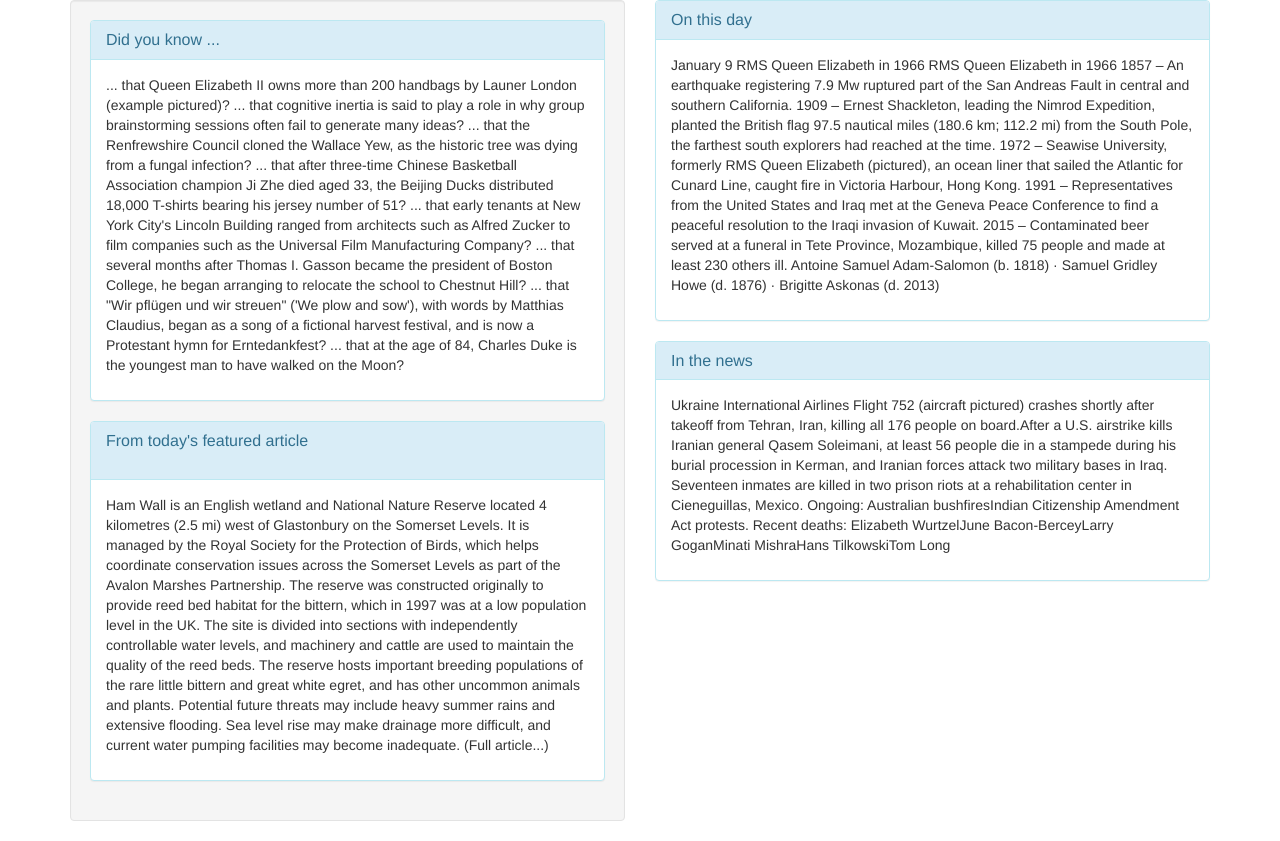
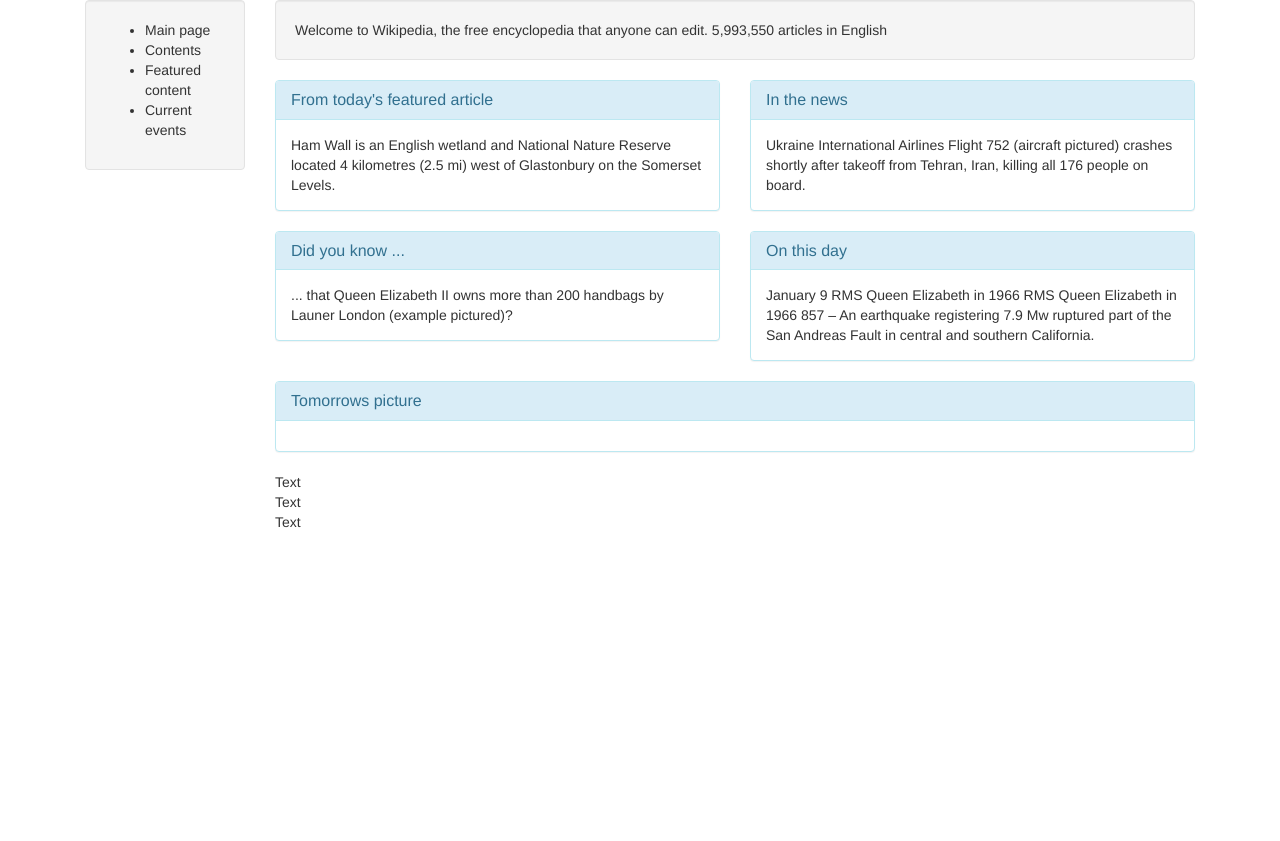
Before and after one commit to StevenFleming/Wiki-rebuild, a plain HTML site: page index.html in a window 1280 px wide. After the commit the page ends 800 px from the top, so only its background shows below. Drawn offline with Linux system fonts and the light colour scheme.

Commit message:
Second attempt

```diff
--- a/index.html
+++ b/index.html
@@ -5,64 +5,88 @@
     </head>
     <body>
         <div class="container">
+            <div class="col-md-2">
+                <div class="well">
+                    <ul>
+                        <li>Main page</li>
+                        <li>Contents</li>
+                        <li>Featured content</li>
+                        <li>Current events</li>
+                    </ul>
+                </div>
+            </div>
+            <div class="col-md-10">
+                <div class="well">
+                    Welcome to Wikipedia,
+                    the free encyclopedia that anyone can edit.
+                    5,993,550 articles in English
+                </div>
                 <div class="row">
                     <div class="col-md-6">
-          <div class="well">
-
+                        <div class="panel panel-info">
+                            <div class="panel-heading">
+                                <h2 class="panel-title">From today's featured article</h2>
+                            </div>
+                            <div class="panel-body">
+                                Ham Wall is an English wetland and National Nature Reserve located 4 kilometres (2.5 mi) west of Glastonbury on the Somerset Levels.
+                            </div>
+                        </div>
+                    </div>
+                    <div class="col-md-6">
+                        <div class="panel panel-info">
+                            <div class="panel-heading">
+                                <h2 class="panel-title">In the news</h2>
+                            </div>
+                            <div class="panel-body">
+                                Ukraine International Airlines Flight 752 (aircraft pictured) crashes shortly after takeoff from Tehran, Iran, killing all 176 people on board.
+                            </div>
+                        </div>
+                    </div>
+                </div>
+                <div class="row">
+                    <div class="col-md-6">
                         <div class="panel panel-info">
                                 <div class="panel-heading">
                                     <h2 class="panel-title">Did you know ...</h2>
                                 </div>
                                 <div class="panel-body">
-                    <p>... that Queen Elizabeth II owns more than 200 handbags by Launer London (example pictured)?
-                    ... that cognitive inertia is said to play a role in why group brainstorming sessions often fail to generate many ideas?
-                    ... that the Renfrewshire Council cloned the Wallace Yew, as the historic tree was dying from a fungal infection?
-                    ... that after three-time Chinese Basketball Association champion Ji Zhe died aged 33, the Beijing Ducks distributed 18,000 T-shirts bearing his jersey number of 51?
-                    ... that early tenants at New York City's Lincoln Building ranged from architects such as Alfred Zucker to film companies such as the Universal Film Manufacturing Company?
-                    ... that several months after Thomas I. Gasson became the president of Boston College, he began arranging to relocate the school to Chestnut Hill?
-                    ... that "Wir pflügen und wir streuen" ('We plow and sow'), with words by Matthias Claudius, began as a song of a fictional harvest festival, and is now a Protestant hymn for Erntedankfest?
-                    ... that at the age of 84, Charles Duke is the youngest man to have walked on the Moon?</p>
-                </div>
-                </div>
-
-            <div class="panel panel-info">
-               <div class="panel-heading">
-                 <h2 class="panel-title">From today's featured article<h2>
-               </div>
-               <div class="panel-body">
-                 <p>Ham Wall is an English wetland and National Nature Reserve located 4 kilometres (2.5 mi) west of Glastonbury on the Somerset Levels. It is managed by the Royal Society for the Protection of Birds, which helps coordinate conservation issues across the Somerset Levels as part of the Avalon Marshes Partnership. The reserve was constructed originally to provide reed bed habitat for the bittern, which in 1997 was at a low population level in the UK. The site is divided into sections with independently controllable water levels, and machinery and cattle are used to maintain the quality of the reed beds. The reserve hosts important breeding populations of the rare little bittern and great white egret, and has other uncommon animals and plants. Potential future threats may include heavy summer rains and extensive flooding. Sea level rise may make drainage more difficult, and current water pumping facilities may become inadequate. (Full article...)</p>
+                                    ... that Queen Elizabeth II owns more than 200 handbags by Launer London (example pictured)?
                                 </div>
                             </div>
                     </div>
-          </div>
-
                     <div class="col-md-6">
                         <div class="panel panel-info">
                                 <div class="panel-heading">
                                     <h2 class="panel-title">On this day</h2>
                                 </div>
                                 <div class="panel-body">
-                          <p>January 9
-
+                                    January 9 RMS Queen Elizabeth in 1966
                                     RMS Queen Elizabeth in 1966
-                              RMS Queen Elizabeth in 1966
-                              1857 – An earthquake registering 7.9 Mw ruptured part of the San Andreas Fault in central and southern California.
-                              1909 – Ernest Shackleton, leading the Nimrod Expedition, planted the British flag 97.5 nautical miles (180.6 km; 112.2 mi) from the South Pole, the farthest south explorers had reached at the time.
-                              1972 – Seawise University, formerly RMS Queen Elizabeth (pictured), an ocean liner that sailed the Atlantic for Cunard Line, caught fire in Victoria Harbour, Hong Kong.
-                              1991 – Representatives from the United States and Iraq met at the Geneva Peace Conference to find a peaceful resolution to the Iraqi invasion of Kuwait.
-                              2015 – Contaminated beer served at a funeral in Tete Province, Mozambique, killed 75 people and made at least 230 others ill.
-                              Antoine Samuel Adam-Salomon (b. 1818) · Samuel Gridley Howe (d. 1876) · Brigitte Askonas (d. 2013)</p>
+                                    857 – An earthquake registering 7.9 Mw ruptured part of the San Andreas Fault in central and southern California.
                                 </div>
                             </div>
-
+                    </div>
+                </div>
+                <div class="row">
+                    <div class="col-md-12">
                         <div class="panel panel-info">
                             <div class="panel-heading">
-                <h2 class="panel-title">In the news</h2>
+                                <h2 class="panel-title">Tomorrows picture</h2>
                             </div>
                             <div class="panel-body">
-                <p>Ukraine International Airlines Flight 752 (aircraft pictured) crashes shortly after takeoff from Tehran, Iran, killing all 176 people on board.After a U.S. airstrike kills Iranian general Qasem Soleimani, at least 56 people die in a stampede during his burial procession in Kerman, and Iranian forces attack two military bases in Iraq. Seventeen inmates are killed in two prison riots at a rehabilitation center in Cieneguillas, Mexico. Ongoing: Australian bushfiresIndian Citizenship Amendment Act protests. Recent deaths: Elizabeth WurtzelJune Bacon-BerceyLarry GoganMinati MishraHans TilkowskiTom Long</p>
                             </div>
                         </div>
+                    </div>
+                </div>
+                    <div class="col-md-12">
+                        <div class="row">
+                            Text
+                        </div>
+                        <div class="row">
+                            Text
+                        </div>
+                        <div class="row">
+                            Text
                         </div>
                     </div>
                 </div>
```
Lines whose indentation alone changed are shown as unchanged.
